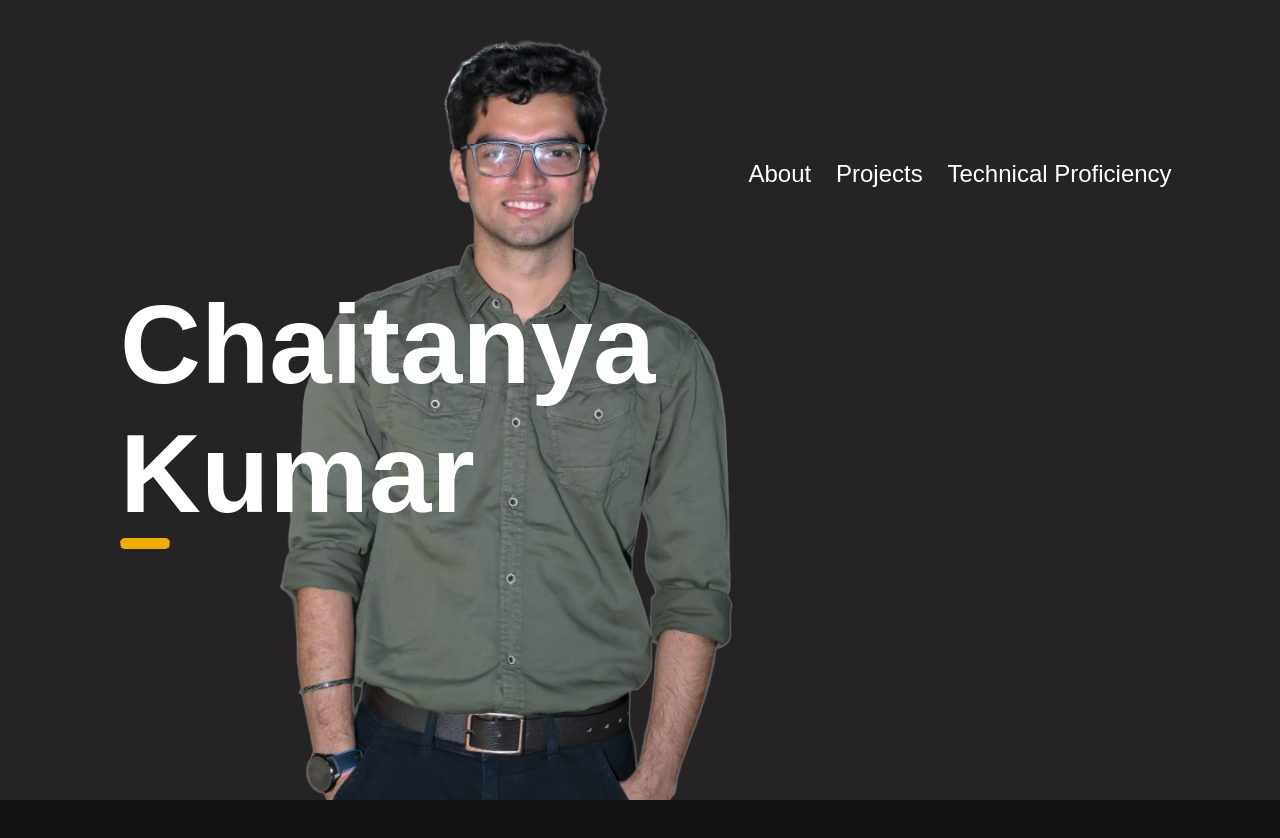
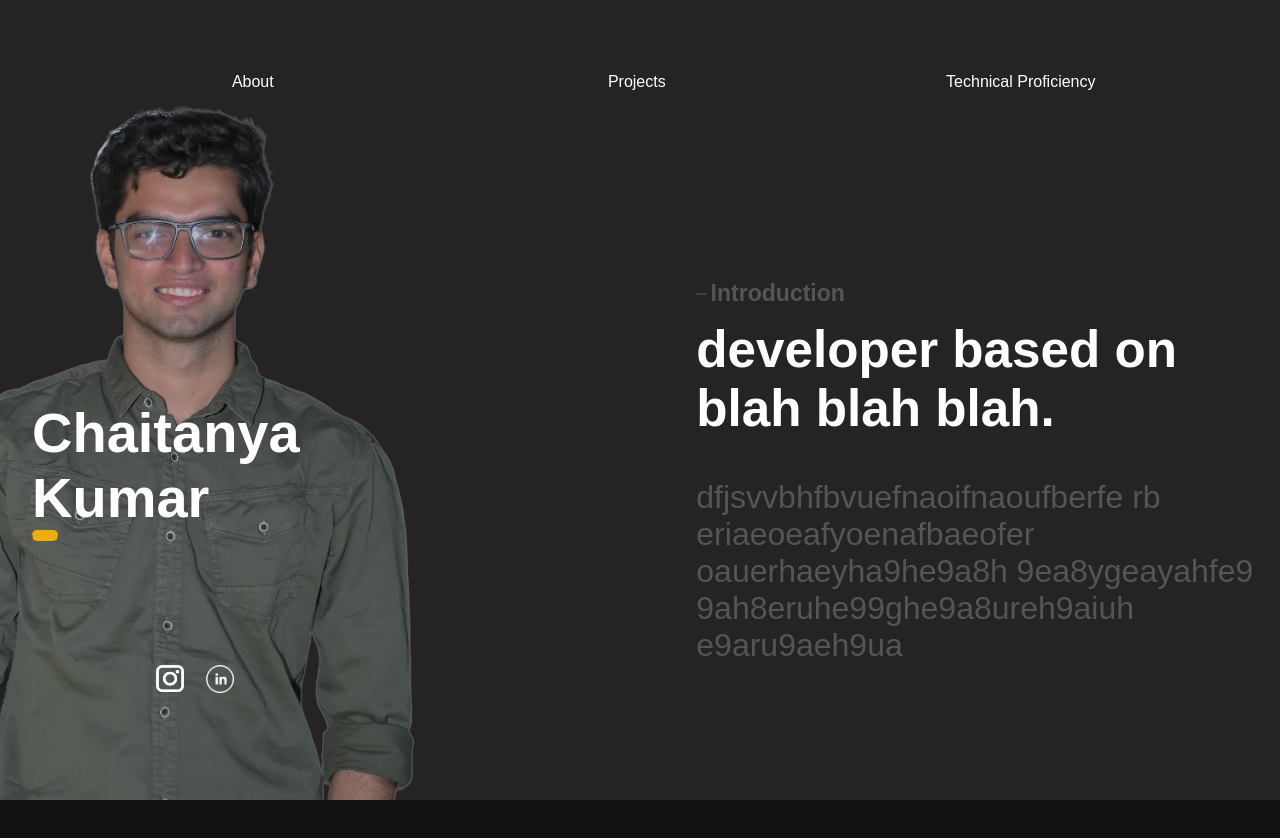
Before and after one commit to ChaitanyaKumar-17/portfolio, a plain HTML site: page index.html in a window 1280 px wide. Shown: the top 838 px of the page. Drawn offline with Linux system fonts and the light colour scheme.

Commit message:
version 3.0

```diff
--- a/index.html
+++ b/index.html
@@ -10,7 +10,7 @@
 <body>
     <div class="page-1">
         <header class="header">
-            <button class="header-buttons">About</button>
+            <button class="header-buttons" onclick="location.hash='#page-2';">About</button>
             <button class="header-buttons">Projects</button>
             <button class="header-buttons">Technical Proficiency</button>
         </header>
@@ -21,12 +21,12 @@
                     Chaitanya Kumar
                     <hr class="title-line">
                 </div>
-                <!--<div class="social">
+                <div class="social">
                     <button class="social-button-1"><img src="img/toppng.com-white-instagram-icon-instagram-logo-instagram-instagram-icon-white-306x304.png"></button>
                     <button class="social-button-2"><img src="img/toppng.com-linkedin-white-icon-social-media-icon-png-and-vector-1a-logo-465x465.png" ></button>
-                </div>-->
+                </div>
             </div>
-            <!--<div class="text">
+            <div class="text">
                 <div class="heading">
                     <hr class="intro-line">
                     <span class="intro"> Introduction </span>
@@ -41,14 +41,12 @@
                         e9aru9aeh9ua
                     </p>
                 </div>
-                <button class="story-button" >My Story &rarr;</button>
-            </div>-->
-
-
+            </div>
+            <!--<button class="story-button" >My Story &rarr;</button>-->
         </div>
     </div>
 
-    <div class="page-2">
+    <div class="page-2" id="page-2">
 
     </div>
     <div class="page-3">
--- a/style.css
+++ b/style.css
@@ -31,6 +31,7 @@ body {
     top: 0px;
     inset-inline-end: 0;
     inset-inline-start: 0;
+    flex-wrap: nowrap;
 
 }
 
@@ -38,7 +39,7 @@ body {
 
     margin-right: 1vw;
     border: none;
-    background-color: rgb(37, 35, 35) ;
+    background-color: transparent;
     color: white;
     font-size: 3vh;
     flex: 1;
@@ -48,10 +49,12 @@ body {
 }
 
 .header-buttons:hover {
+    transform: scale(1.2);
+    color: rgb(128, 124, 124);
     cursor: pointer;
 }
 
-@media only screen and (max-width: 600px) {
+@media only screen and (max-width: 1300px) {
     .header {
       padding-top: 5vw;
       padding-left: 5vw;
@@ -96,6 +99,7 @@ body {
     object-fit: contain;
     z-index: 4;
     margin-left: 20vw;
+    /* border: 5px solid red; */
 }
 
 .name {
@@ -120,12 +124,48 @@ body {
     margin-top: 0;
 }
 
-@media only screen and (max-width: 900px) {
+.social-button-1, .social-button-2 {
+    width: 40px;
+    height: 40px;
+    background-color: transparent;
+    border: none;
+    bottom:400px;
+    left: 150px;
+    overflow: hidden;
+    position: absolute;
+    bottom: 100px;
+    z-index: 5;
+    transition: all 0.5s;
+
+}
+
+.social-button-1 {
+    left: 150px
+}
+
+.social-button-2 {
+    left: 200px;
+}
+
+.social-button-1 img, .social-button-2 img {
+    width: 100%;
+    height: auto;
+}
+
+.social-button-1:hover, .social-button-2:hover {
+    /* height: 50px;
+    width: 50px; */
+    transform: scale(1.5);
+    cursor: pointer;
+}
+
+
+@media only screen and (max-width: 1300px) {
     .photo {
-        margin-left: -13vw;
-        margin-top: 5vh;
+        margin-left: -20%;
+        margin-top: 10%;
         height: auto;
-        opacity: 0.5;
+        opacity: 0.7;
     }
 
     .name {
@@ -139,32 +179,37 @@ body {
 
     }
 
+    .social-button-1:hover, .social-button-2:hover {
+        transform: none;
+    }
+
   }
 
 
 
-
-
-/* .text {
-    background-color: orange;
+.text {
+    /* background-color: yellow; */
+    position: relative;
     z-index: 3;
     flex: 1;
     width: 100%;
-    height: 100%;
-    object-fit: contain;
+    margin-top: 30vh;
+    margin-left: 5vw;
 }
 
+
 .heading {
+    position: absolute;
     display: flex;
-    position: absolute;
     align-items: center;
     justify-content: space-between;
-    left: 0px;
     color: rgb(87, 84, 84) ;
-    font-size: 20px;
-    /* background-color: green;
-    width: 140px;
-    top:20px;
+    font-size: 1.8vw;
+    /* background-color: green;  */
+    width: 12vw;
+    top:5vh;
+    z-index: 4;
+    left: 4%;
 }
 
 .intro-line {
@@ -174,6 +219,7 @@ body {
 }
 
 .intro {
+    flex: 1;
     white-space: nowrap;
     margin:0 5px;
     font-weight: bold;
@@ -183,22 +229,46 @@ body {
 
 .title {
     position: absolute;
-    top: 70px;
-    left: 0px;
-    font-size: 50px;
-    /* background-color: orange;
+    top: 10vh;
+    left: 4%;
+    font-size: 4vw;
+    /* background-color: orange;  */
     font-weight: bold;
+    width: 40vw;
 }
 
 .description {
     position: absolute;
-    font-size: 20px;
-    top: 190px;
+    font-size: 2.5vw;
+    top: 37%;
+    left: 4%;
     color: rgb(87, 84, 84) ;
 
 }
 
-.story-button {
+@media (width >= 1300px) and (width <= 1450px) {
+    .text {
+        margin-left: 10vw;
+    }
+
+  }
+
+@media only screen and (width <= 790px) {
+    .description {
+        display: none;
+    }
+
+  }
+
+@media only screen and (width <= 700px) {
+    .text {
+        display: none;
+    }
+
+  }
+
+
+/* .story-button {
     position: absolute;
     font-size: 20px;
     border: none;
@@ -224,61 +294,9 @@ body {
     margin-right: 20px;
 
 
-}
+}*/
 
-.social-button-1 {
-    width: 40px;
-    height: 40px;
-    overflow: hidden;
-    background-color: rgb(37, 35, 35) ;
-    border: none;
-    bottom:400px;
-    left: 150px;
-    overflow: hidden;
-    position: absolute;
-    bottom: 100px;
-    z-index: 5;
-    transition: all 0.5s;
 
-}
-
-.social-button-1 img {
-    width: 100%;
-    height: auto;
-}
-
-.social-button-1:hover {
-    height: 50px;
-    width: 50px;
-    cursor: pointer;
-}
-
-.social-button-2 {
-    width: 40px;
-    height: 40px;
-    overflow: hidden;
-    background-color: rgb(37, 35, 35) ;
-    border: none;
-    bottom:400px;
-    left: 200px;
-    overflow: hidden;
-    position: absolute;
-    bottom: 100px;
-    z-index: 5;
-    transition: all 0.5s;
-
-}
-
-.social-button-2 img {
-    width: 100%;
-    height: auto;
-}
-
-.social-button-2:hover {
-    height: 50px;
-    width: 50px;
-    cursor: pointer;
-} */
 
 .page-2 {
     background-color: rgb(18, 17, 17) ;
```
